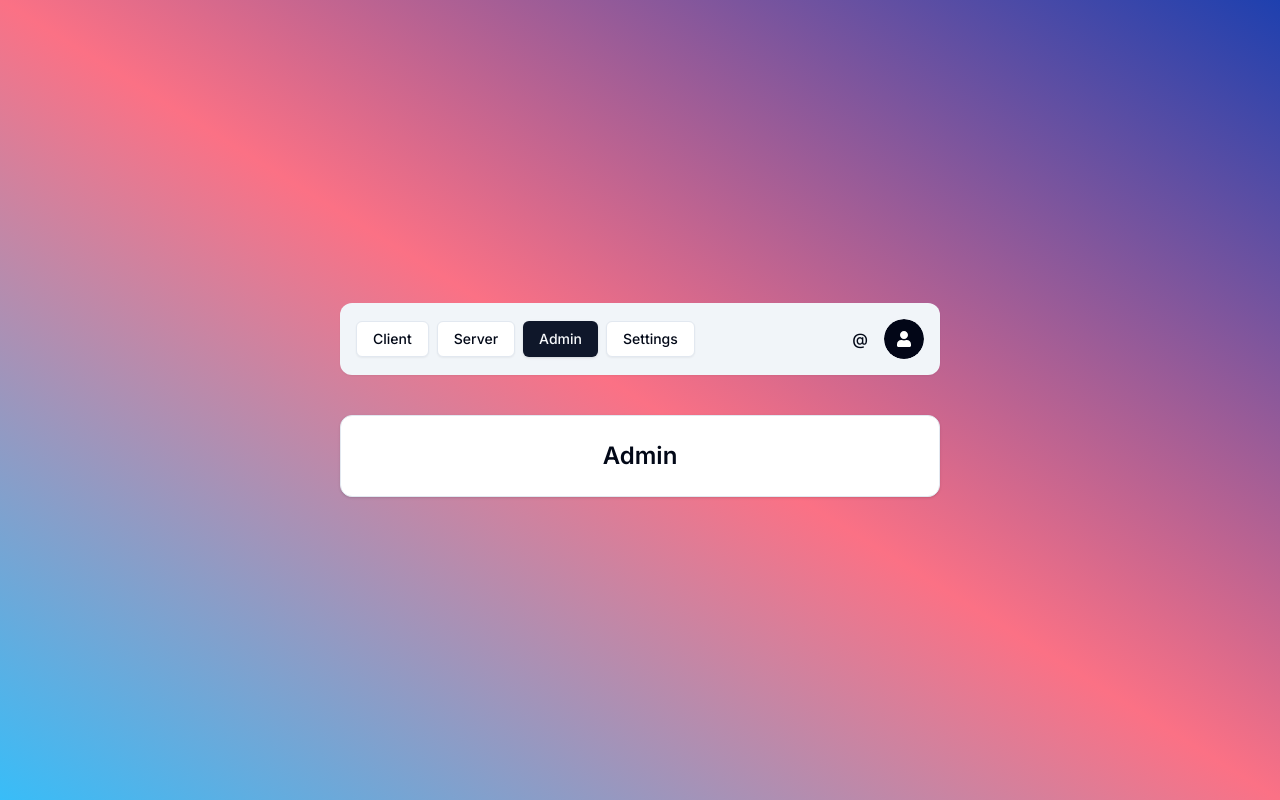
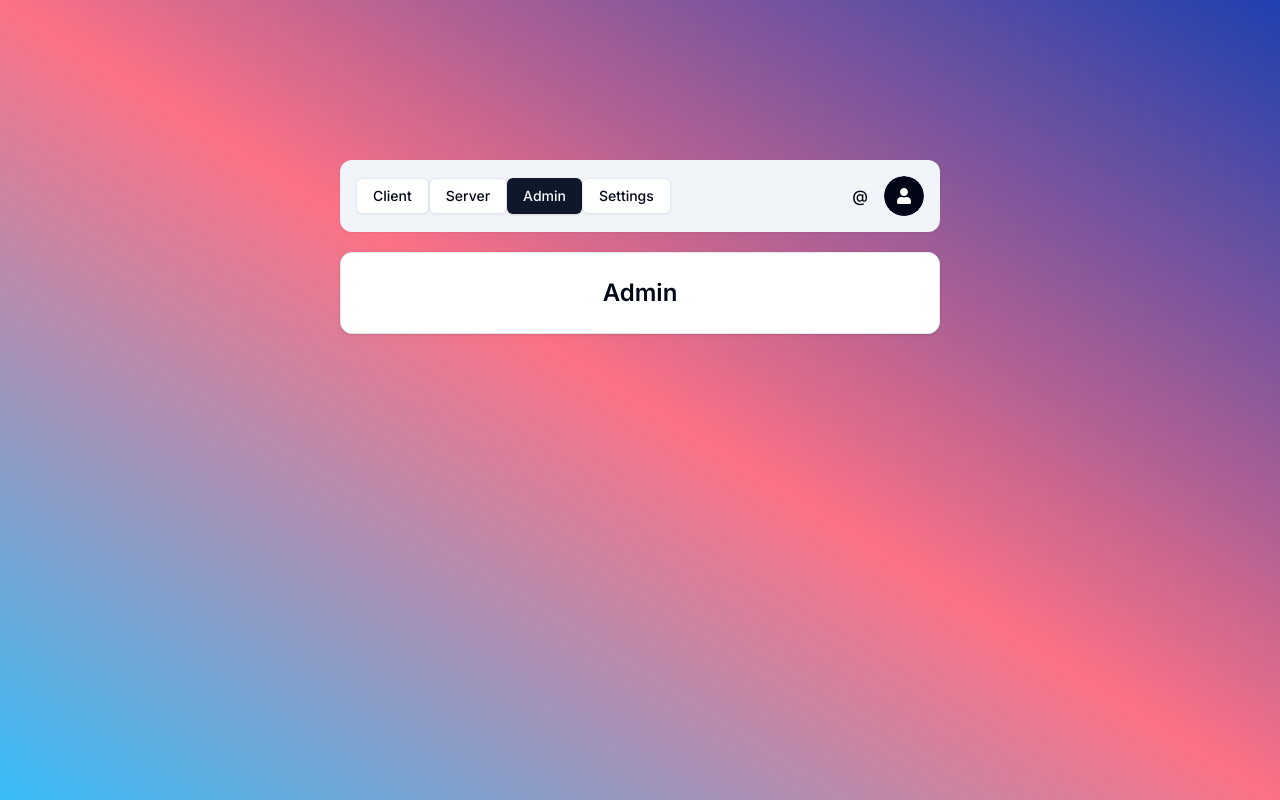
Before and after one commit to dhanubalde/Auth-next-14, a Next.js app: page /admin in a window 1280 px wide. Built offline with nearby package versions, Linux system fonts and the light colour scheme; no server answers.

Commit message:
session state

```diff
--- a/app/(protected)/_components/navbar.tsx
+++ b/app/(protected)/_components/navbar.tsx
@@ -11,8 +11,8 @@ import path from "path";
 const Navbar = () => {
   const pathname = usePathname();
   return (
-    <div className=" bg-secondary flex justify-between items-center p-4 rounded-xl w-[600px] shadow-sm">
-      <div className=" flex gap-x-2">
+    <div className="mt-[10rem] bg-secondary flex justify-between items-center p-4 rounded-xl w-[600px] shadow-sm ">
+      <div className="hidden gap-x-2 md:inline-block">
 
       <Button
           asChild
--- a/app/(protected)/layout.tsx
+++ b/app/(protected)/layout.tsx
@@ -8,8 +8,8 @@ const ProtectedLayout = ({
   children
 }: ProtectedLayoutProps) => {
   return (
-    <div className=" h-full w-full flex flex-col gap-y-10 items-center justify-center bg-gradient-to-tr from-sky-400 via-rose-400 to-blue-800">
-      <Navbar/>
+    <div className=" h-full w-full flex flex-col gap-y-5 items-center bg-gradient-to-tr from-sky-400 via-rose-400 to-blue-800">
+        <Navbar/>
       {children}
     </div>
   )
--- a/app/(protected)/settings/page.tsx
+++ b/app/(protected)/settings/page.tsx
@@ -62,7 +62,7 @@ const SettingsPage =  () => {
 
   }
   return (
-    <div>
+    <div className="">
 
       <Card className=" w-[600px]">
         <CardHeader>
--- a/components/auth/user-button.tsx
+++ b/components/auth/user-button.tsx
@@ -16,9 +16,13 @@ import {
 } from "@/components/ui/avatar";
 import { useCurrentUser } from "@/hooks/use-current-user";
 import { LogoutButton } from "@/components/auth/logout-button";
+import { Button } from "../ui/button";
+import { usePathname } from "next/navigation";
+import Link from "next/link";
 
 export const UserButton = () => {
   const user = useCurrentUser();
+  const pathname = usePathname()
 
   return (
     <>
@@ -37,12 +41,22 @@ export const UserButton = () => {
           </Avatar>
       </DropdownMenuTrigger>
         <DropdownMenuContent className="w-50 shadow-xl" align="end">
-          <LogoutButton >
-          <DropdownMenuItem className=" cursor-pointer">
-            <ExitIcon className="h-4 w-4 mr-2 " />
-            Logout
+        <DropdownMenuItem className=" cursor-pointer">
+            <Button
+              asChild
+              variant={pathname === "/settings" ? "outline" : "outline"}
+            >
+              <Link href="/settings">
+                Settings
+              </Link>
+            </Button>
           </DropdownMenuItem>
-        </LogoutButton>
+            <LogoutButton >
+              <DropdownMenuItem className=" cursor-pointer">
+                <ExitIcon className="h-4 w-4 mr-2 " />
+                Logout
+              </DropdownMenuItem>
+            </LogoutButton>
       </DropdownMenuContent>
       </DropdownMenu>
     </>
```
